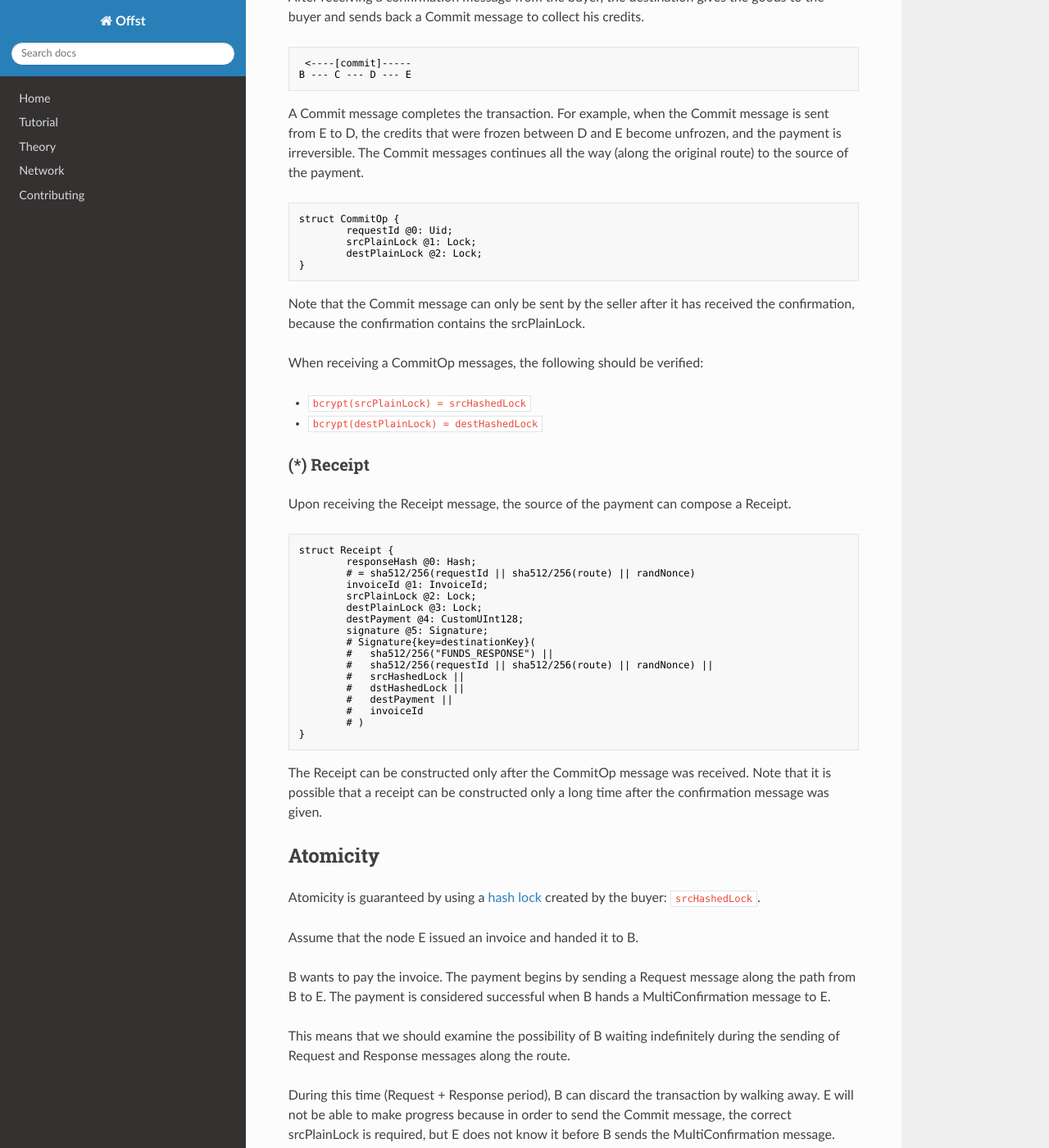
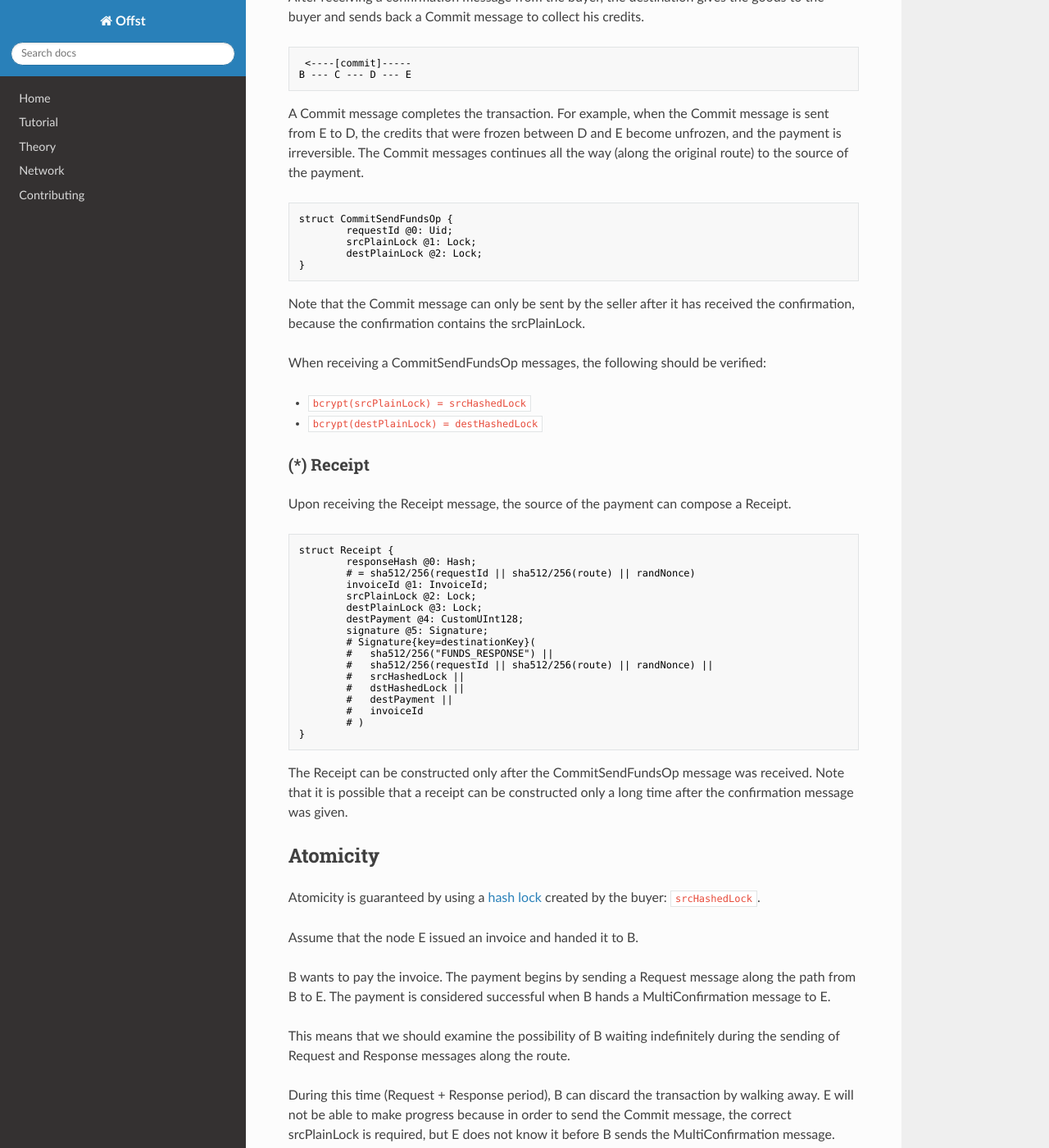
Before and after one commit to freedomlayer/offset_docs, an MkDocs documentation site: the page built from docs/atomic_proposal.md, in a window 1280 px wide and 1400 px high, scrolled down 8113 px. Shown: the whole window at 82% size. Built offline with MkDocs 1.6.1, drawn with Linux system fonts in a browser that asks for light colours; nearby versions of some CDN libraries; some of the changed text lies outside the part shown.

Commit message:
Renamed CommitOp -> CommitSendFundsOp.

````diff
--- a/docs/atomic_proposal.md
+++ b/docs/atomic_proposal.md
@@ -474,7 +474,7 @@ all the way (along the original route) to the source of the payment.
 
 
 ```capnp
-struct CommitOp {
+struct CommitSendFundsOp {
         requestId @0: Uid;
         srcPlainLock @1: Lock;
         destPlainLock @2: Lock;
@@ -485,7 +485,7 @@ Note that the Commit message can only be sent by the seller after
 it has received the confirmation, because the confirmation contains the
 srcPlainLock.
 
-When receiving a CommitOp messages, the following should be verified:
+When receiving a CommitSendFundsOp messages, the following should be verified:
 
 - `bcrypt(srcPlainLock) = srcHashedLock`
 - `bcrypt(destPlainLock) = destHashedLock`
@@ -516,7 +516,7 @@ struct Receipt {
 }
 ```
 
-The Receipt can be constructed only after the CommitOp message was received.
+The Receipt can be constructed only after the CommitSendFundsOp message was received.
 Note that it is possible that a receipt can be constructed only a long time
 after the confirmation message was given.
 
@@ -617,8 +617,8 @@ This is done as follows:
    Confirmation-s for all the requests that got a valid response.
 6. Seller verifies the MultiConfirmation message. If valid, the payment is accepted
    and the goods are handed to the buyer.
-7. The Seller sends back CommitOp messages for all requests.
-8. Any CommitOp message can be used to create a valid Receipt. (Two diferent
+7. The Seller sends back CommitSendFundsOp messages for all requests.
+8. Any CommitSendFundsOp message can be used to create a valid Receipt. (Two diferent
    constructed receipts will have the same invoiceId but different
    responseHash).
 
````
